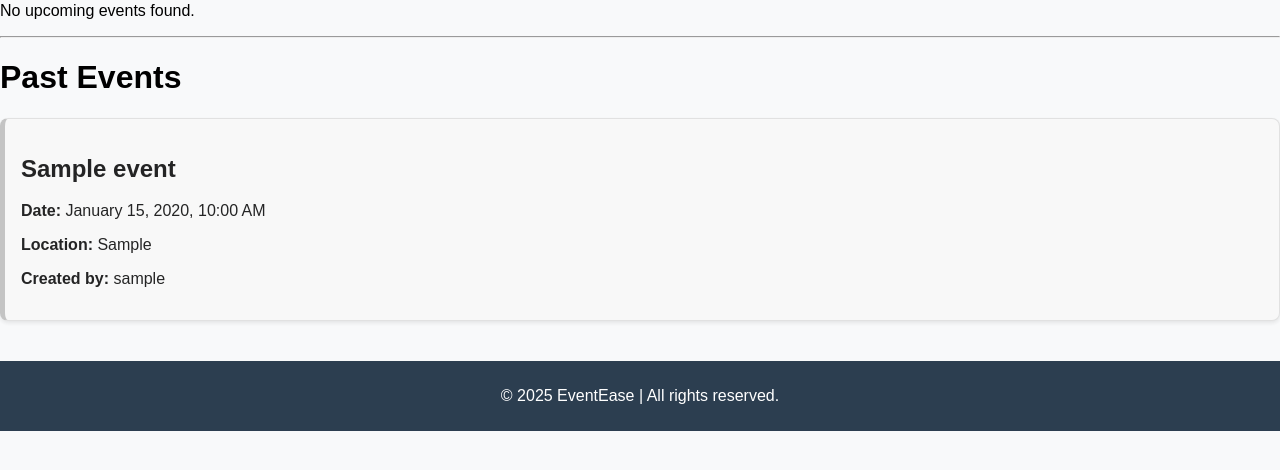
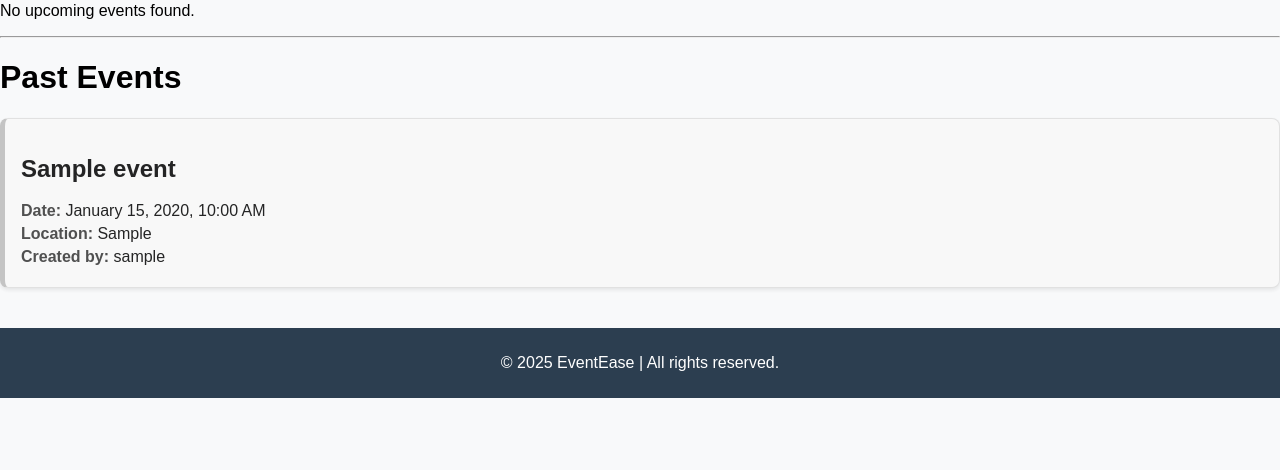
Before and after one commit to zeinali1/capstone-project, a Django app: page /home/ in a window 1280 px wide. Shown: the part 151-621 px from the top of the page. Run offline with Django 5.2, Linux system fonts and the light colour scheme; tables that the repository leaves empty hold one stand-in row (values such as "Sample post").

Commit message:
update style.css

```diff
--- a/main_app/static/css/style.css
+++ b/main_app/static/css/style.css
@@ -90,6 +90,14 @@ nav {
     opacity: 0.85;
 }
 
+.event-card p strong {
+    color: #333;
+}
+
+.event-card p {
+    margin: 5px 0;
+}
+
 .btn {
     display: inline-block;
     margin-top: 0.5rem;
@@ -118,11 +126,6 @@ nav {
 
 .btn:hover {
     opacity: 0.9;
-}
-.participants-count {
-    font-size: 0.9em;
-    color: #555;
-    margin-top: 4px;
 }
 
 .btn-edit {
```
